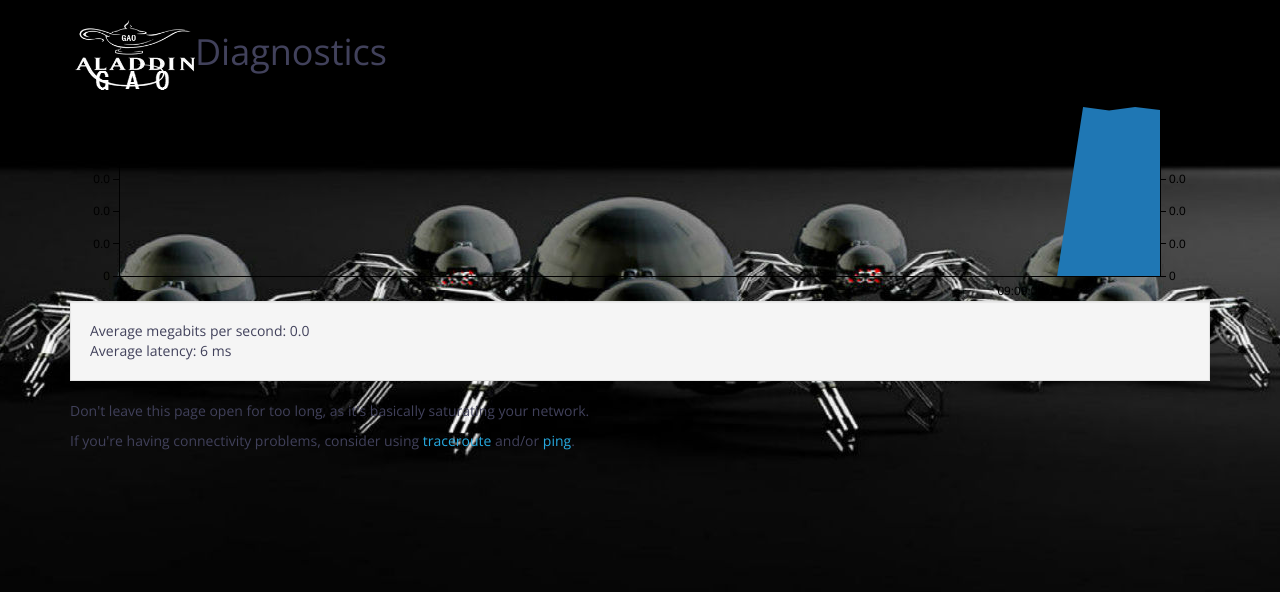
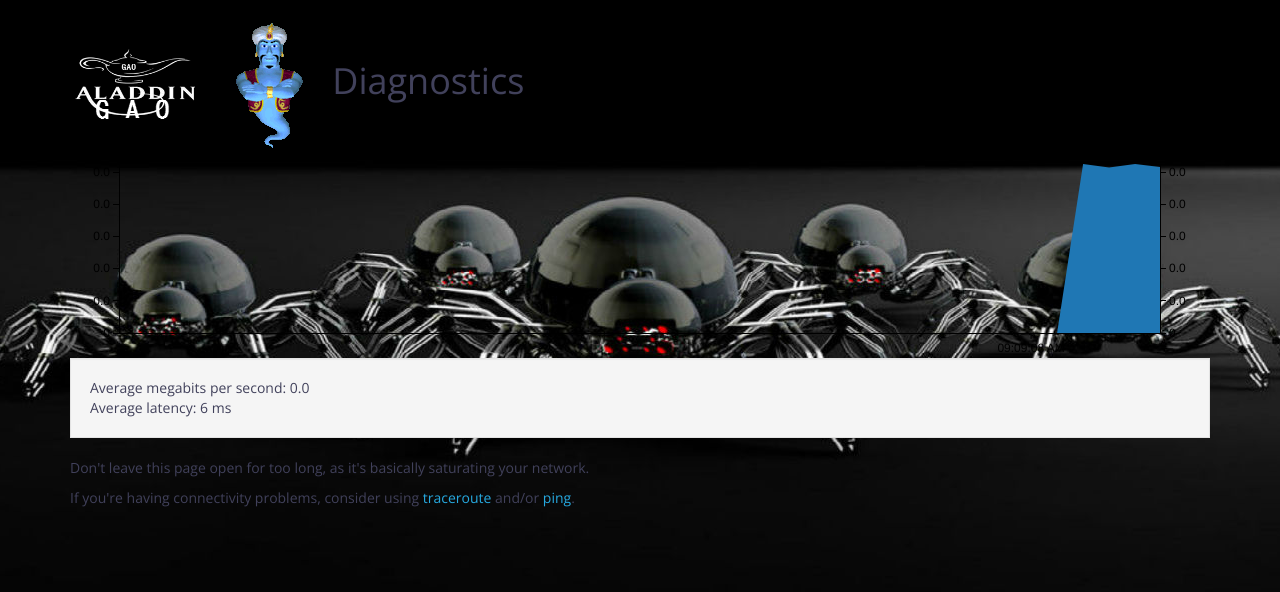
Before and after one commit to VIP000/Aladdin, a website: page static/d/index.html in a window 1280 px wide. Drawn offline with nearby package versions, Linux system fonts and the light colour scheme; no server answers; files whose address does not match are found by name.

Commit message:
Update index.html

```diff
--- a/static/d/index.html
+++ b/static/d/index.html
@@ -13,7 +13,8 @@
 </style>
 <title>Diagnostics</title>
 <div class="container">
-  <h1><img style="margin-left:5px;" href="#" src="../images/gao_logo_bai.png">Diagnostics</h1>
+  <h1><img style="margin-left:5px;" href="#" src="../images/gao_logo_bai.png">
+      <img src="images/shendeng.gif">Diagnostics</h1>
   <div id="chart" class="epoch category10" style="height: 200px;"></div>
   <div class="well">
     Average megabits per second: <span id="speed">0</span>
```
